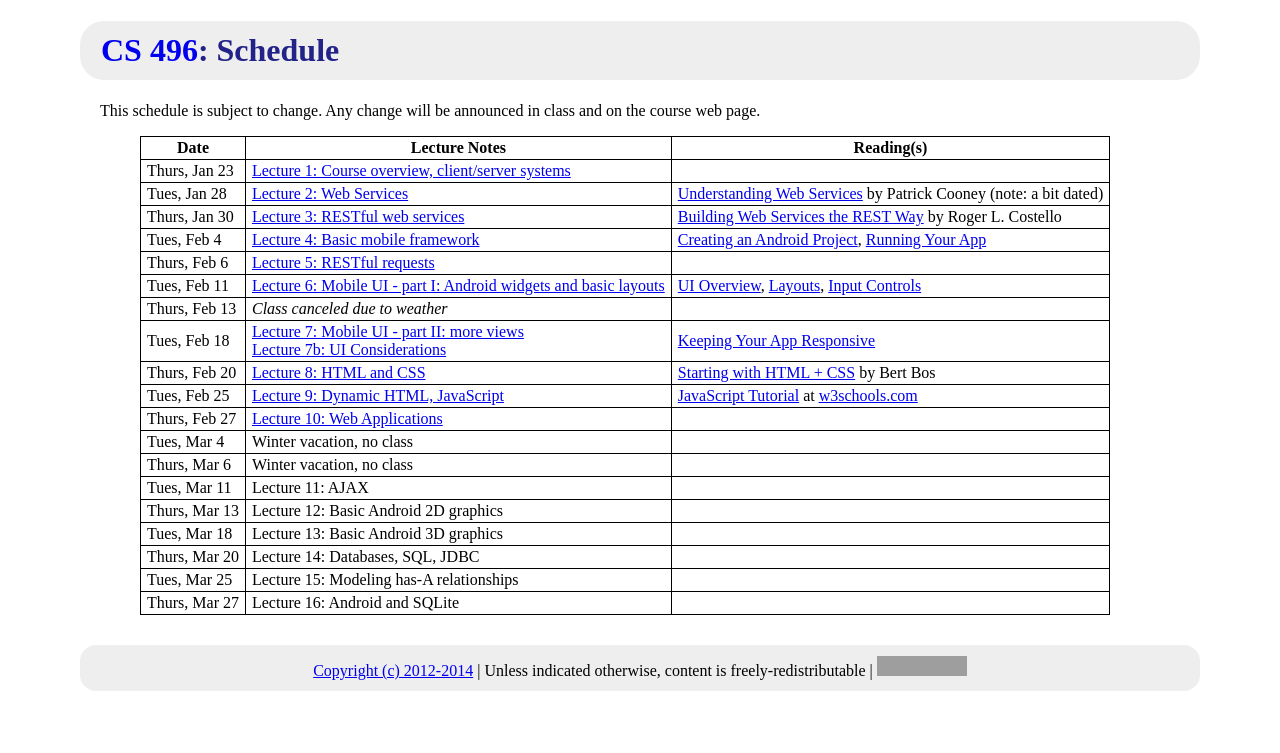
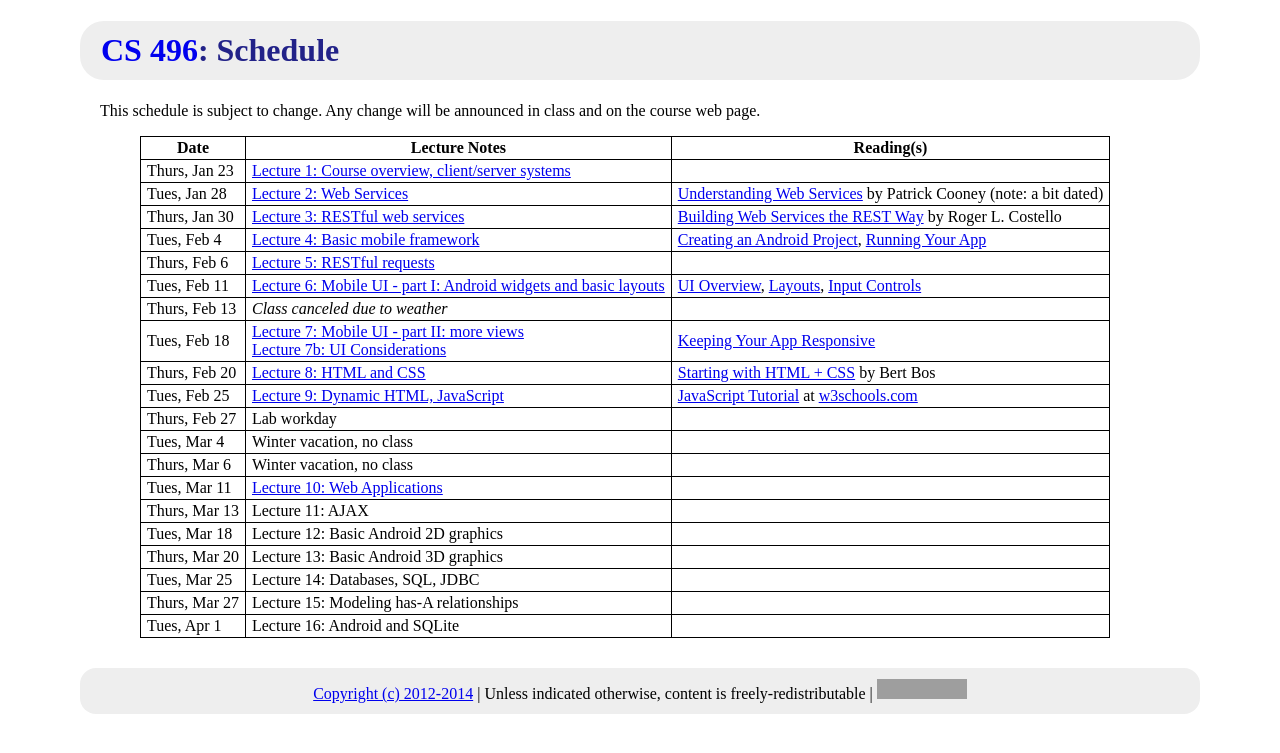
Before and after one commit to ycpcs/cs496-spring2014, a Jekyll site: the page built from schedule.md, in a window 1280 px wide. Shown: the top 753 px of the page. Built offline with Jekyll 4.4.1, drawn with Linux system fonts in a browser that asks for light colours; Markdown is read by kramdown in place of the engine named in the settings; grey boxes are pictures that could not be loaded.

Commit message:
update schedule
update schedule to include lab workday

```diff
--- a/schedule.md
+++ b/schedule.md
@@ -18,15 +18,16 @@ announced in class and on the course web page.
 > Tues, Feb 18 | [Lecture 7: Mobile UI - part II: more views](lectures/lecture07.html)  <br /> [Lecture 7b: UI Considerations](lectures/lecture07b.html) | [Keeping Your App Responsive](http://developer.android.com/training/articles/perf-anr.html)
 > Thurs, Feb 20 | [Lecture 8: HTML and CSS](lectures/lecture08.html) | [Starting with HTML + CSS](http://www.w3.org/Style/Examples/011/firstcss.en.html) by Bert Bos
 > Tues, Feb 25 | [Lecture 9: Dynamic HTML, JavaScript](lectures/lecture09.html) | [JavaScript Tutorial](http://www.w3schools.com/js/) at [w3schools.com](http://www.w3schools.com)
-> Thurs, Feb 27 | [Lecture 10: Web Applications](lectures/lecture10.html) |
+> Thurs, Feb 27 | Lab workday |
 > Tues, Mar 4 | Winter vacation, no class
 > Thurs, Mar 6 | Winter vacation, no class
-> Tues, Mar 11 | Lecture 11: AJAX
-> Thurs, Mar 13 | Lecture 12: Basic Android 2D graphics
-> Tues, Mar 18 | Lecture 13: Basic Android 3D graphics
-> Thurs, Mar 20 | Lecture 14: Databases, SQL, JDBC
-> Tues, Mar 25 | Lecture 15: Modeling has-A relationships
-> Thurs, Mar 27 | Lecture 16: Android and SQLite
+> Tues, Mar 11 | [Lecture 10: Web Applications](lectures/lecture10.html) |
+> Thurs, Mar 13 | Lecture 11: AJAX
+> Tues, Mar 18 | Lecture 12: Basic Android 2D graphics
+> Thurs, Mar 20 | Lecture 13: Basic Android 3D graphics
+> Tues, Mar 25 | Lecture 14: Databases, SQL, JDBC
+> Thurs, Mar 27 | Lecture 15: Modeling has-A relationships
+> Tues, Apr 1 | Lecture 16: Android and SQLite
 
 <!-- vim:set wrap: ­-->
 <!-- vim:set linebreak: -->
```
